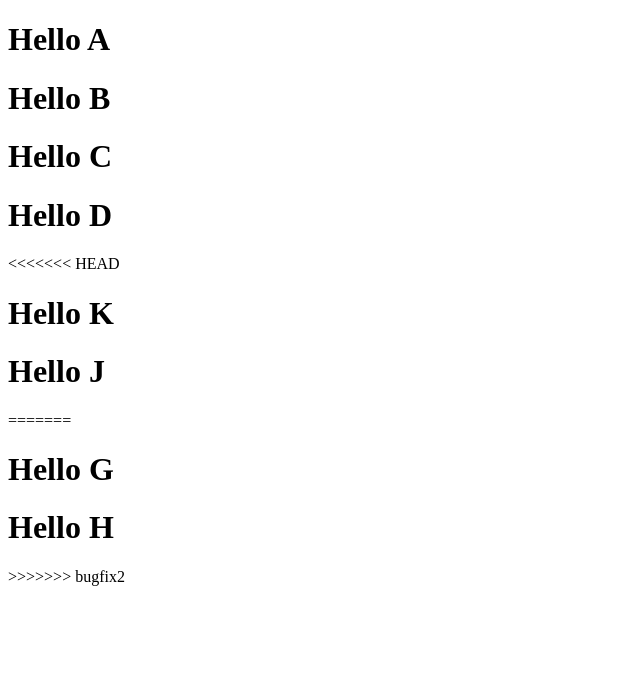
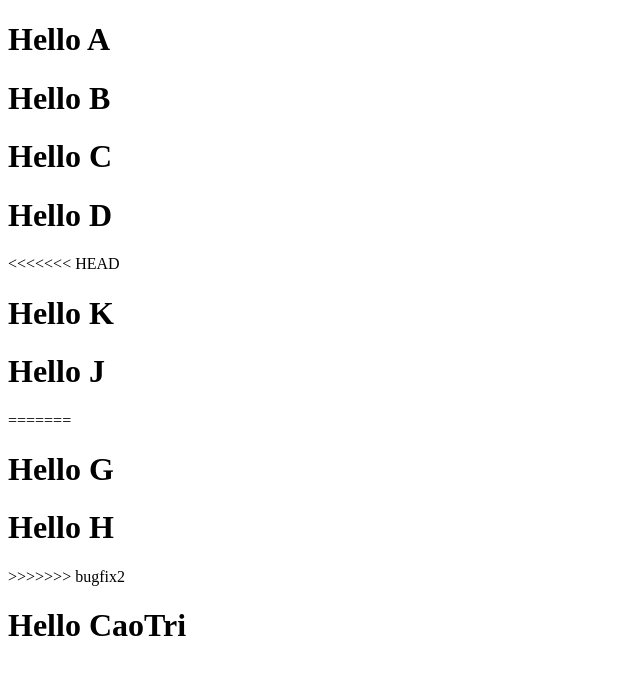
Before and after one commit to hellboy2052/Extra, a plain HTML site: page index.html in a window 1280 px wide. Shown: the whole page, without its empty margins (0-640 px from the left). Drawn offline with Linux system fonts and the light colour scheme.

Commit message:
Updated name into it

```diff
--- a/index.html
+++ b/index.html
@@ -18,5 +18,6 @@
   <h1>Hello G</h1>
   <h1>Hello H</h1>
 >>>>>>> bugfix2
+  <h1>Hello CaoTri</h1>
 </body>
 </html>
```
